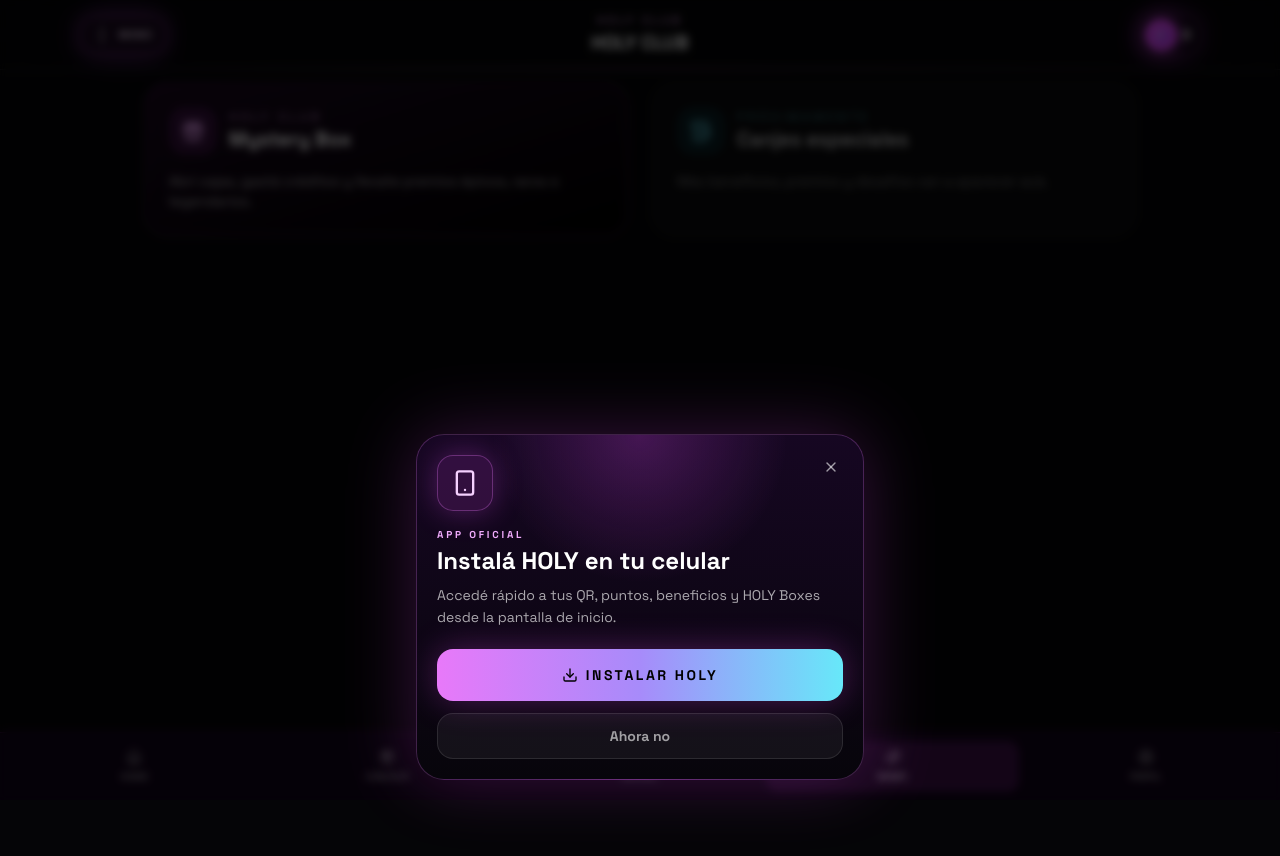
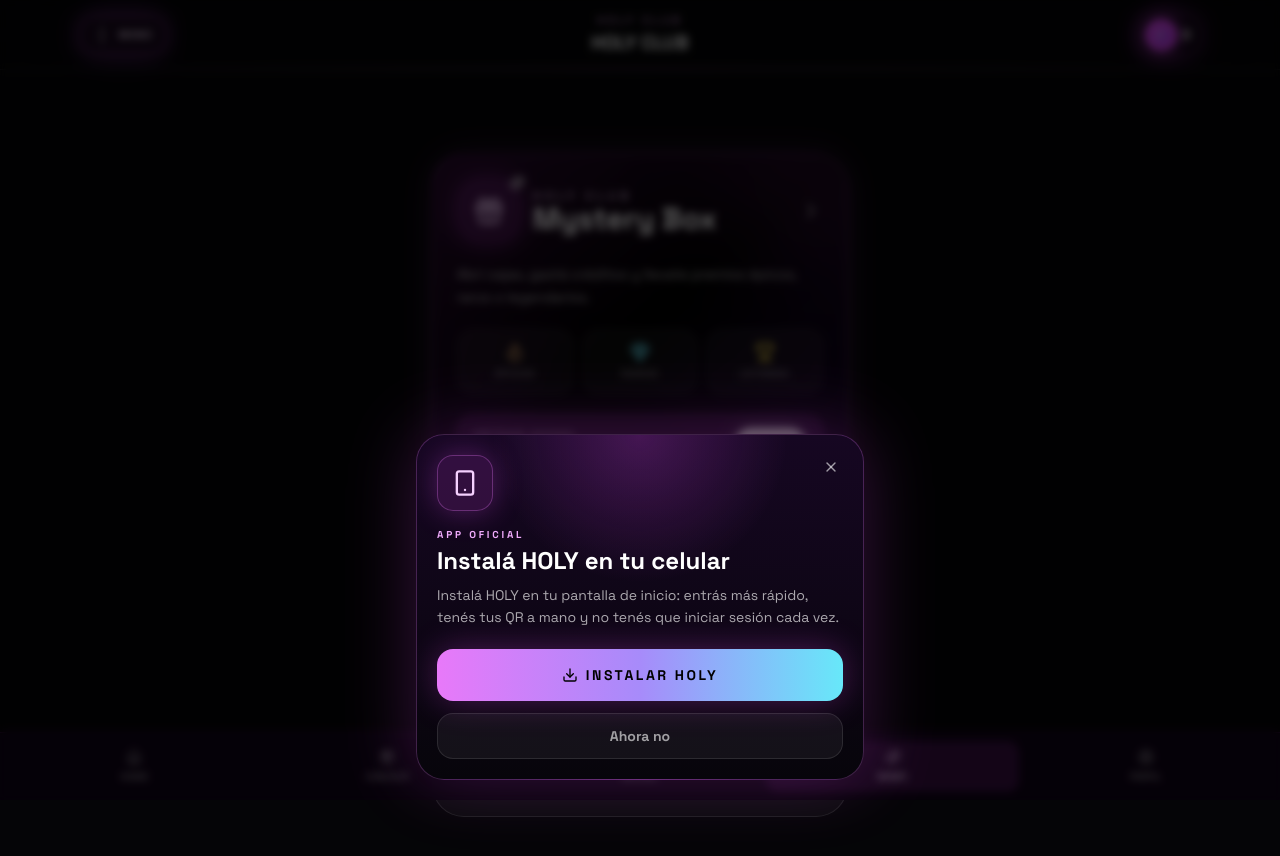
Before and after one commit to n0thingone/holyclubv1, a Next.js app: page /dashboard/beneficios in a window 1280 px wide. Shown: the top 856 px of the page. Built offline with nearby package versions, Linux system fonts and the light colour scheme.

Commit message:
Fix InstallPrompt encoding

```diff
--- a/src/app/dashboard/beneficios/page.tsx
+++ b/src/app/dashboard/beneficios/page.tsx
@@ -1,41 +1,126 @@
 "use client";
 
 import Link from "next/link";
-import { Gift, Beer } from "lucide-react";
+import {
+  Gift,
+  Beer,
+  Sparkles,
+  Trophy,
+  Flame,
+  ChevronRight,
+  Star,
+  Gem,
+} from "lucide-react";
 
 export default function BeneficiosPage() {
   return (
-    <div className="mx-auto max-w-5xl px-4 pb-24 pt-2">
-      <div className="grid grid-cols-1 gap-6 md:grid-cols-2">
-        <Link href="/dashboard/beneficios/mystery-box">
-          <div className="group cursor-pointer rounded-3xl border border-fuchsia-500/20 bg-gradient-to-br from-fuchsia-600/10 to-black p-6 transition hover:border-fuchsia-400/40 hover:shadow-[0_0_30px_rgba(217,70,239,0.18)]">
-            <div className="mb-4 flex items-center gap-3">
-              <div className="rounded-2xl bg-fuchsia-500/15 p-3 text-fuchsia-300">
-                <Gift className="h-6 w-6" />
+    <div className="mx-auto max-w-md px-4 pb-28 pt-20">
+      <div className="space-y-5">
+        {/* HERO MYSTERY BOX */}
+        <Link href="/dashboard/beneficios/mystery-box" className="block">
+          <div className="group relative overflow-hidden rounded-[2rem] border border-fuchsia-400/30 bg-gradient-to-br from-fuchsia-600/20 via-black to-purple-950/40 p-6 shadow-[0_0_35px_rgba(217,70,239,0.16)] transition active:scale-[0.98]">
+            <div className="absolute -right-12 -top-12 h-36 w-36 rounded-full bg-fuchsia-500/25 blur-3xl transition group-hover:bg-fuchsia-400/35" />
+            <div className="absolute -bottom-16 -left-10 h-40 w-40 rounded-full bg-purple-700/20 blur-3xl" />
+
+            <div className="relative">
+              <div className="mb-5 flex items-center justify-between">
+                <div className="flex items-center gap-3">
+                  <div className="relative rounded-3xl bg-fuchsia-500/20 p-4 text-fuchsia-200 shadow-[0_0_25px_rgba(217,70,239,0.35)]">
+                    <Gift className="h-8 w-8" />
+                    <Sparkles className="absolute -right-1 -top-1 h-4 w-4 text-white" />
+                  </div>
+
+                  <div>
+                    <p className="text-xs font-bold uppercase tracking-[0.35em] text-fuchsia-200/70">
+                      Holy Club
+                    </p>
+                    <h2 className="text-3xl font-black leading-none text-white">
+                      Mystery Box
+                    </h2>
+                  </div>
+                </div>
+
+                <ChevronRight className="h-6 w-6 text-white/50 transition group-hover:translate-x-1 group-hover:text-white" />
               </div>
 
-              <div>
-                <p className="text-xs uppercase tracking-[0.3em] text-fuchsia-300/70">
-                  Holy Club
-                </p>
-                <h2 className="text-xl font-black text-white">Mystery Box</h2>
+              <p className="mb-5 text-sm leading-relaxed text-white/70">
+                Abrí cajas, gastá créditos y llevate premios épicos, raros o
+                legendarios.
+              </p>
+
+              <div className="mb-5 grid grid-cols-3 gap-2">
+                <div className="rounded-2xl border border-white/10 bg-white/[0.05] p-3 text-center">
+                  <Flame className="mx-auto mb-1 h-5 w-5 text-orange-300" />
+                  <p className="text-[10px] font-bold uppercase tracking-widest text-white/45">
+                    Épicos
+                  </p>
+                </div>
+
+                <div className="rounded-2xl border border-white/10 bg-white/[0.05] p-3 text-center">
+                  <Gem className="mx-auto mb-1 h-5 w-5 text-cyan-300" />
+                  <p className="text-[10px] font-bold uppercase tracking-widest text-white/45">
+                    Raros
+                  </p>
+                </div>
+
+                <div className="rounded-2xl border border-white/10 bg-white/[0.05] p-3 text-center">
+                  <Trophy className="mx-auto mb-1 h-5 w-5 text-yellow-300" />
+                  <p className="text-[10px] font-bold uppercase tracking-widest text-white/45">
+                    Leyenda
+                  </p>
+                </div>
+              </div>
+
+              <div className="flex items-center justify-between rounded-2xl border border-fuchsia-300/20 bg-fuchsia-500/15 px-4 py-3">
+                <div>
+                  <p className="text-[10px] font-bold uppercase tracking-[0.25em] text-fuchsia-100/60">
+                    Entrar ahora
+                  </p>
+                  <p className="text-sm font-black text-white">
+                    ABRIR HOLY BOX
+                  </p>
+                </div>
+
+                <div className="rounded-full bg-white px-4 py-2 text-xs font-black text-fuchsia-700 shadow-[0_0_20px_rgba(255,255,255,0.25)]">
+                  JUGAR
+                </div>
               </div>
             </div>
-
-            <p className="text-sm text-white/65">
-              Abrí cajas, gastá créditos y llevate premios épicos, raros o legendarios.
-            </p>
           </div>
         </Link>
 
-        <div className="rounded-3xl border border-white/10 bg-white/[0.03] p-6 opacity-70">
+        {/* MINI BENEFICIOS */}
+        <div className="grid grid-cols-2 gap-3">
+          <div className="rounded-3xl border border-white/10 bg-white/[0.04] p-4">
+            <Star className="mb-3 h-6 w-6 text-fuchsia-300" />
+            <p className="text-xs font-bold uppercase tracking-[0.2em] text-white/40">
+              Premios
+            </p>
+            <h3 className="mt-1 text-lg font-black text-white">
+              Sorpresa
+            </h3>
+          </div>
+
+          <div className="rounded-3xl border border-white/10 bg-white/[0.04] p-4">
+            <Trophy className="mb-3 h-6 w-6 text-yellow-300" />
+            <p className="text-xs font-bold uppercase tracking-[0.2em] text-white/40">
+              Ranking
+            </p>
+            <h3 className="mt-1 text-lg font-black text-white">
+              Pronto
+            </h3>
+          </div>
+        </div>
+
+        {/* PROXIMAMENTE */}
+        <div className="rounded-[2rem] border border-white/10 bg-white/[0.03] p-6 opacity-80">
           <div className="mb-4 flex items-center gap-3">
             <div className="rounded-2xl bg-cyan-500/15 p-3 text-cyan-300">
               <Beer className="h-6 w-6" />
             </div>
 
             <div>
-              <p className="text-xs uppercase tracking-[0.3em] text-cyan-300/70">
+              <p className="text-xs font-bold uppercase tracking-[0.3em] text-cyan-300/70">
                 Próximamente
               </p>
               <h2 className="text-xl font-black text-white">
@@ -44,8 +129,9 @@
             </div>
           </div>
 
-          <p className="text-sm text-white/60">
-            Más beneficios, premios y desafíos van a aparecer acá.
+          <p className="text-sm leading-relaxed text-white/60">
+            Beneficios exclusivos, misiones, desafíos y premios especiales van a
+            aparecer acá.
           </p>
         </div>
       </div>
--- a/src/components/pwa/InstallPrompt.tsx
+++ b/src/components/pwa/InstallPrompt.tsx
@@ -109,8 +109,8 @@
         </h2>
 
         <p className="mt-2 text-sm leading-relaxed text-white/65">
-          Accedé rápido a tus QR, puntos, beneficios y HOLY Boxes desde la
-          pantalla de inicio.
+          Instalá HOLY en tu pantalla de inicio: entrás más rápido, tenés tus QR a mano
+y no tenés que iniciar sesión cada vez.
         </p>
 
         {isIOS ? (
```
